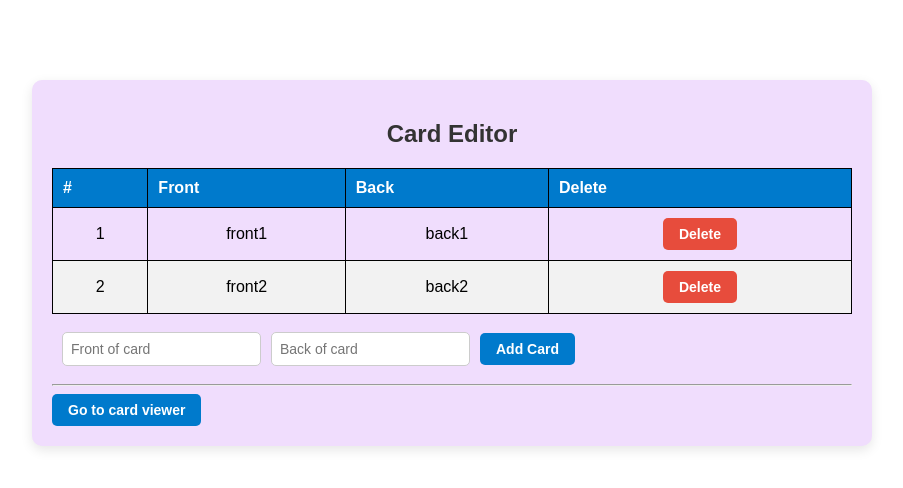
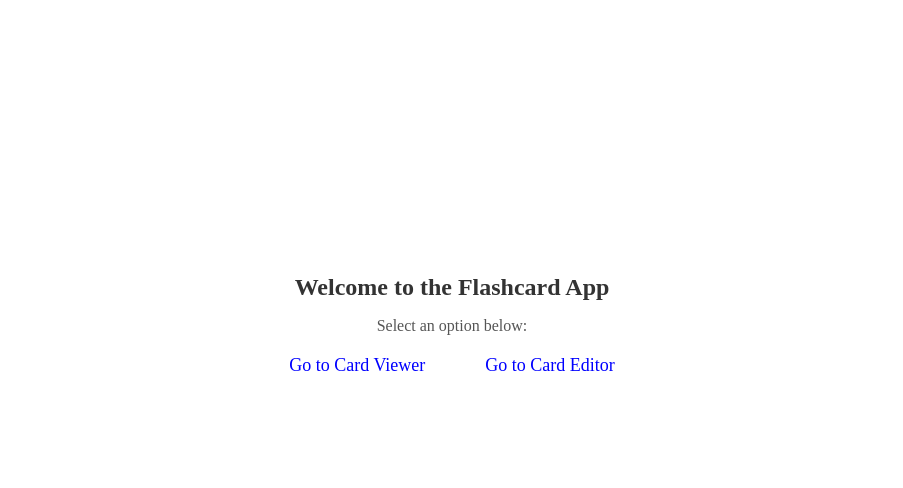
Before and after one commit to evasquez25/Bootcamp, a React (Create React App) app: page / in a window 1280 px wide. Shown: the top 488 px of the page, without its empty margins (188-1091 px from the left). Built offline with nearby package versions, Linux system fonts and the light colour scheme.

Commit message:
feat: implement routing for homepage, editor, and viewer pages

```diff
--- a/package.json
+++ b/package.json
@@ -8,6 +8,7 @@
     "@testing-library/user-event": "^13.5.0",
     "react": "^18.3.1",
     "react-dom": "^18.3.1",
+    "react-router-dom": "^6.28.0",
     "react-scripts": "5.0.1",
     "web-vitals": "^2.1.4"
   },
--- a/src/App.js
+++ b/src/App.js
@@ -1,6 +1,8 @@
+import React from 'react';
 import CardEditor from './CardEditor';
-import React from 'react';
 import CardViewer from './CardViewer';
+import Homepage from './Homepage';
+import { Routes, Route } from 'react-router-dom';
 
 class App extends React.Component {
   constructor(props) {
@@ -10,7 +12,6 @@ class App extends React.Component {
         { front: 'front1', back: 'back1' },
         { front: 'front2', back: 'back2' },
       ],
-      editor: true,
     };
   }
 
@@ -25,32 +26,27 @@ class App extends React.Component {
     this.setState({ cards: cards });
   }
 
-  switchMode = () => {
-    if (this.state.cards.length === 0) {
-      alert('You must have at least one card to switch modes.');
-      return;
-    }
-    this.setState({ editor: !this.state.editor });
-  };
 
   render() {
-    if (this.state.editor) {
-      return (
-        <CardEditor
+    return (
+      <Routes>
+        <Route path='/' element={
+          <Homepage />
+        } />;
+
+        <Route path='/editor' element={
+          <CardEditor
           addCard={this.addCard}
           cards={this.state.cards}
           deleteCard={this.deleteCard}
-          switchMode={this.switchMode}
-        />
-      );
-    } else {
-      return (
-        <CardViewer
-          switchMode={this.switchMode}
-          cards={this.state.cards}
-        />
-      );
-    }
+          />
+        } />;
+
+        <Route path='/viewer' element={
+          <CardViewer cards={this.state.cards} />
+        } />;
+      </Routes>
+    )
   }
 }
 
--- a/src/CardEditor.js
+++ b/src/CardEditor.js
@@ -1,5 +1,6 @@
 import React from 'react';
 import "./CardEditor.css";
+import { Link } from 'react-router-dom';
 
 class CardEditor extends React.Component {
     constructor(props) {
@@ -62,7 +63,7 @@ class CardEditor extends React.Component {
                     value={this.state.back} />
                 <button id="add-card-btn" onClick={this.addCard} >Add Card</button>
                 <hr />
-                <button onClick={this.props.switchMode}>Go to card viewer</button>
+                <Link to="/viewer">Go to card viewer</Link>
             </div>
         );
     }
--- a/src/CardViewer.js
+++ b/src/CardViewer.js
@@ -1,5 +1,6 @@
 import React from 'react';
 import "./CardViewer.css";
+import { Link } from 'react-router-dom';
 
 class CardViewer extends React.Component {
     constructor(props) {
@@ -39,7 +40,7 @@ class CardViewer extends React.Component {
                 </div>
 
                 <hr />
-                <button onClick={this.props.switchMode}>Go to card editor</button>
+                <Link to="/editor">Go to card editor</Link>
             </div>
         );
     }
--- /dev/null
+++ b/src/Homepage.css
@@ -0,0 +1,29 @@
+#homepage-container {
+    text-align: center;
+    padding: 250px;
+}
+
+/* Style for the title */
+#title {
+    font-size: 24px;
+    color: #333;
+}
+
+/* Style for the paragraph */
+#description {
+    font-size: 16px;
+    color: #555;
+}
+
+/* Container for the links with spacing */
+#links {
+    margin-top: 20px;
+}
+
+/* Styling for the links */
+.link {
+    margin: 30px;
+    text-decoration: none;
+    color: blue;
+    font-size: 18px;
+}
--- /dev/null
+++ b/src/Homepage.js
@@ -0,0 +1,18 @@
+import React from 'react';
+import { Link } from 'react-router-dom';
+import './Homepage.css';
+
+ const Homepage = () => {
+    return (
+        <div id="homepage-container">
+            <h1 id="title"> Welcome to the Flashcard App </h1>
+            <p id="description">Select an option below:</p>
+            <div id="links">
+                <Link to="/viewer" className='link'>Go to Card Viewer</Link>
+                <Link to="/editor" className='link'>Go to Card Editor</Link>
+            </div>
+        </div>
+    )
+ }
+
+export default Homepage;
--- a/src/index.js
+++ b/src/index.js
@@ -2,7 +2,11 @@ import React from 'react';
 import ReactDOM from 'react-dom/client';
 import App from './App';
 
+import { BrowserRouter } from 'react-router-dom';
+
 const root = ReactDOM.createRoot(document.getElementById('root'));
 root.render(
-    <App />
+    <BrowserRouter>
+        <App />
+    </BrowserRouter>
 );
```
Also changed, not shown: 1 other file (tests, documents, lock files or other folders).
